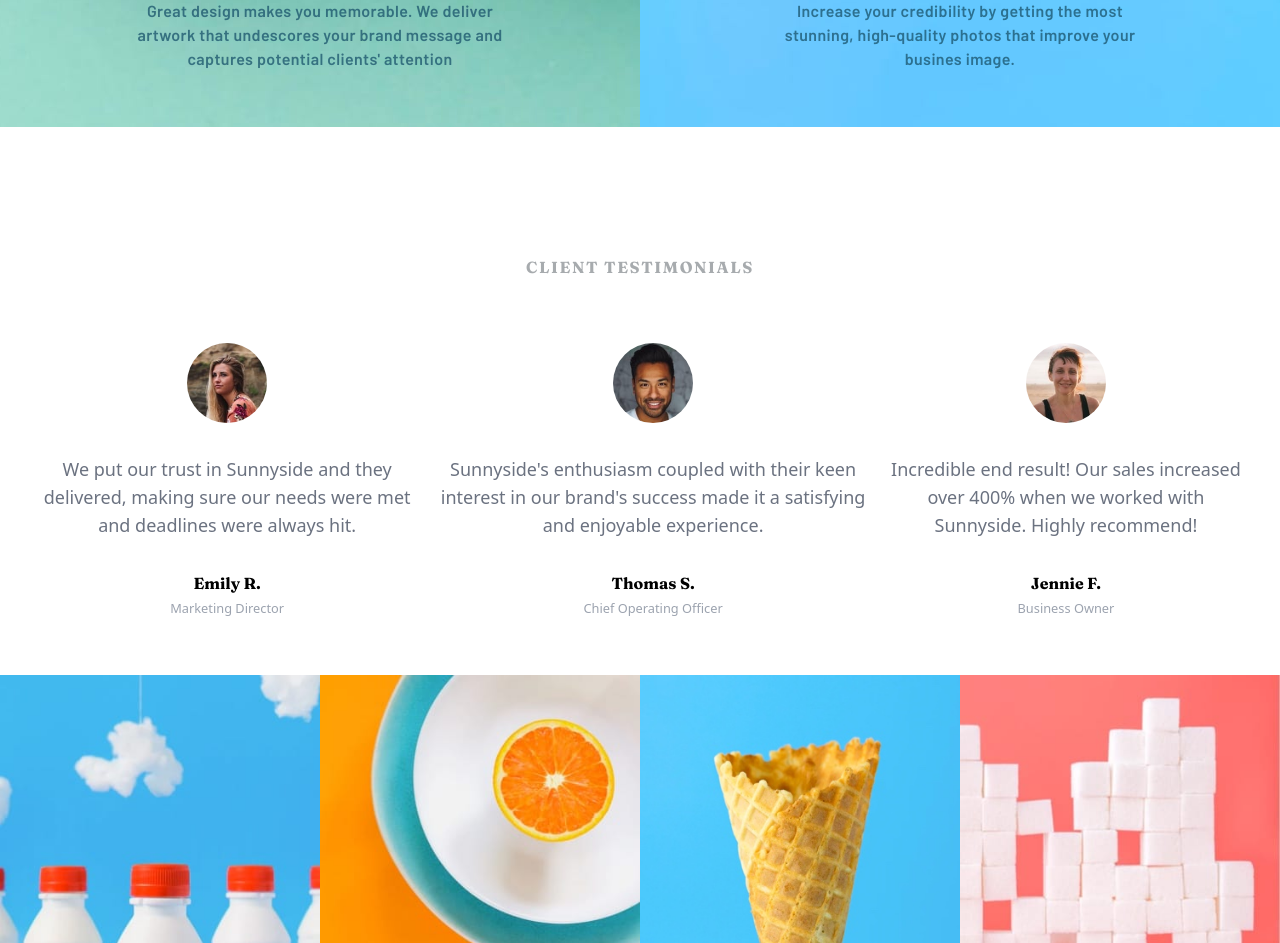
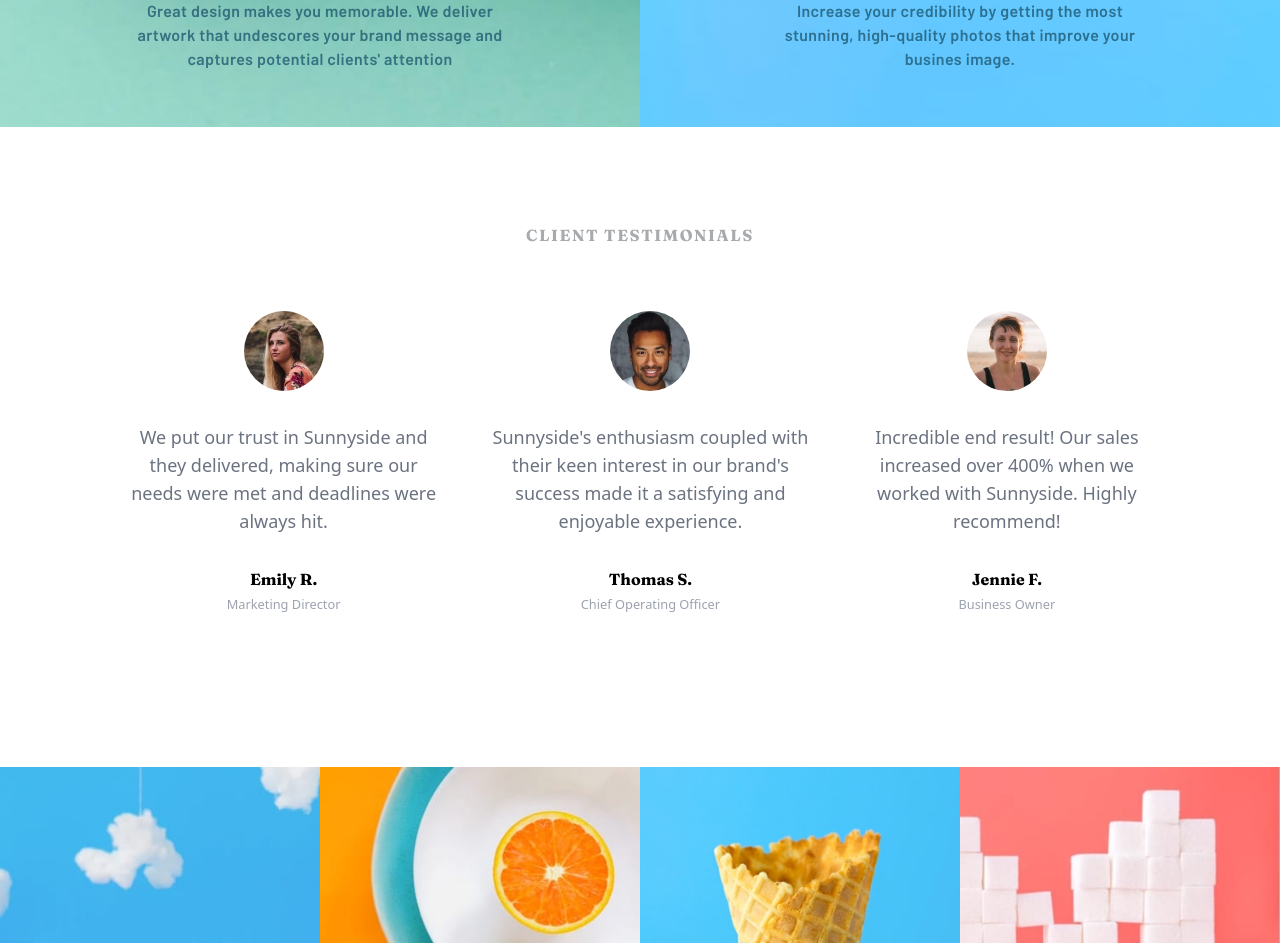
Before and after one commit to mdubelbeis/sunnyside-agency-landing-page, a React (Vite) app: page / in a window 1280 px wide. Shown: the part 2140-3083 px from the top of the page. Built offline with nearby package versions, Linux system fonts and the light colour scheme.

Commit message:
corrected sizing of testimonial

```diff
--- a/src/components/footer/SocialLinks.jsx
+++ b/src/components/footer/SocialLinks.jsx
@@ -1,5 +1,5 @@
 const SocialLinks = ({
-  href = '#',
+  href = 'https://www.frontendmentor.io/profile/mdubelbeis',
   width = '20',
   height = '20',
   dPath,
--- a/src/components/testimonials/ClientTestimonials.jsx
+++ b/src/components/testimonials/ClientTestimonials.jsx
@@ -27,11 +27,11 @@ const testimonial = [
 
 const ClientTestimonials = () => {
   return (
-    <section className="flex flex-col space-y-8 mt-10 text-center md:mt-32">
+    <section className="flex flex-col space-y-8 text-center p-24">
       <h2 className="font-fraunces text-grayish-blue tracking-widest text-base">
         CLIENT TESTIMONIALS
       </h2>
-      <div className="space-y-12 p-8 md:flex md:items-center md:space-y-0 md:space-x-4">
+      <div className="space-y-12 p-8 md:flex md:items-center md:space-y-0 md:space-x-10">
         <Client testimonial={testimonial[0]} img={clientEmily} />
         <Client testimonial={testimonial[1]} img={clientThomas} />
         <Client testimonial={testimonial[2]} img={clientJennie} />
```
